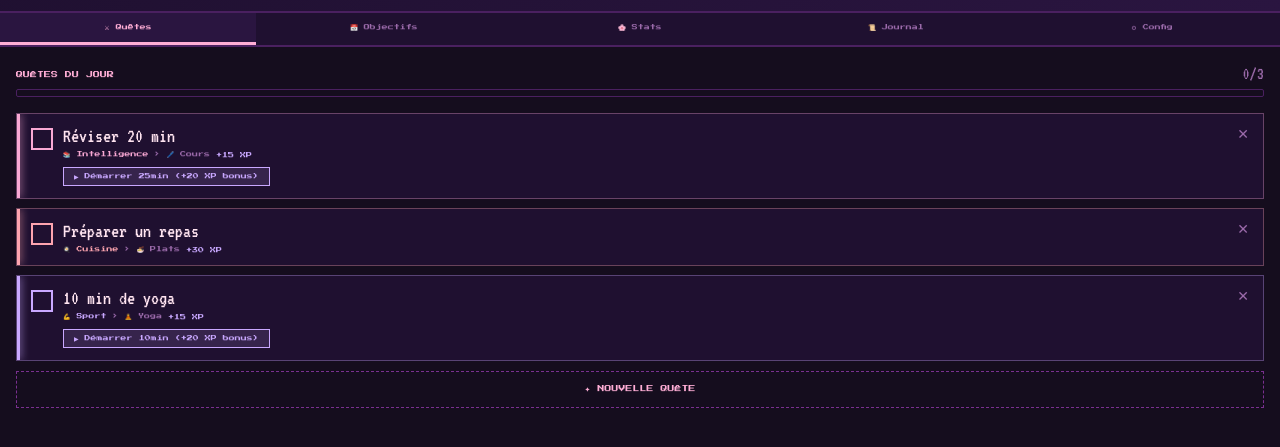
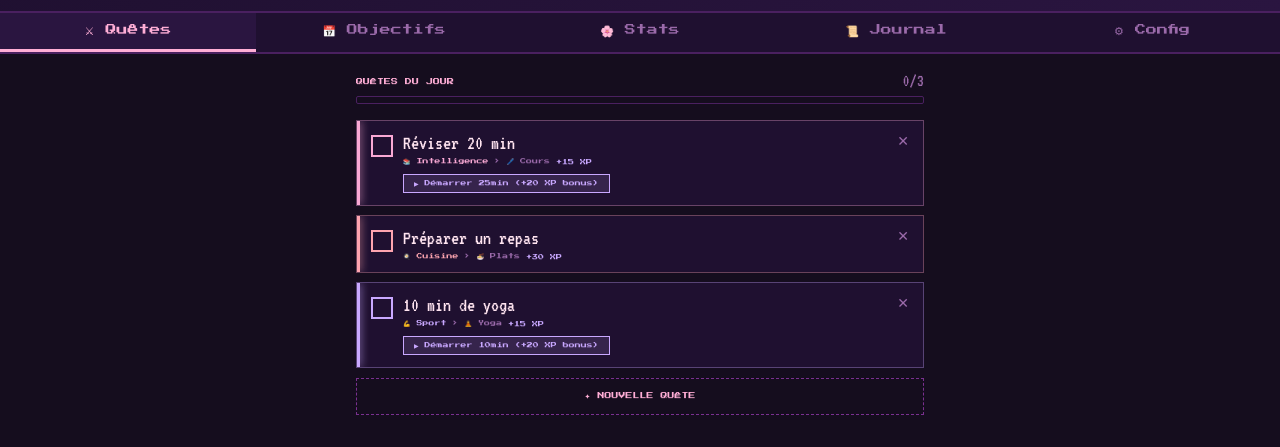
Before and after one commit to Aataye/RPG-LIFE, a plain HTML site: page index.html in a window 1280 px wide. Shown: the part 101-548 px from the top of the page. Drawn offline with nearby package versions, Linux system fonts and the light colour scheme.

Commit message:
Update index.html

```diff
--- a/index.html
+++ b/index.html
@@ -29,7 +29,7 @@
   .float { animation: float 3s ease-in-out infinite; }
   .shimmer { animation: shimmer 3s ease-in-out infinite; }
   .tab-bar { display: flex; border-bottom: 2px solid #4a2060; background: #1f1030; overflow-x: auto; }
-  .tab-btn { flex: 1; padding: 11px 10px; background: transparent; border: none; border-bottom: 3px solid transparent; color: #9b6aaa; font-family: "Press Start 2P"; font-size: 6px; white-space: nowrap; cursor: pointer; }
+  .tab-btn { flex: 1; padding: 11px 10px; background: transparent; border: none; border-bottom: 3px solid transparent; color: #9b6aaa; font-family: "Press Start 2P"; font-size: 11px; white-space: nowrap; cursor: pointer; }
   .tab-btn.active { background: #2a1540; border-bottom-color: #ffaed6; color: #ffaed6; }
   .progress-wrap { background: #150d1e; border: 1px solid #4a2060; border-radius: 2px; overflow: hidden; }
   .progress-fill { height: 100%; border-radius: 2px; transition: width 0.6s; }
@@ -54,7 +54,7 @@
   .sub-card { background: #2a1540; border: 1px solid #2a1540; padding: 9px 12px; margin-bottom: 6px; }
   .toast { position: fixed; top: 20px; left: 50%; transform: translateX(-50%); background: #2a1540; border: 2px solid #ffaed6; box-shadow: 0 0 40px rgba(255,174,214,0.33); padding: 16px 28px; z-index: 9999; text-align: center; min-width: 240px; }
   .header { background: linear-gradient(135deg, #1f1030, #2a1540); border-bottom: 2px solid #4a2060; padding: 14px 18px; }
-  .content { padding: 18px 16px; max-width: 100%; margin: 0 auto; }
+  .content { padding: 18px 16px; max-width: 600px; margin: 0 auto; }
   .section-title { font-family: "Press Start 2P"; font-size: 7px; color: #ffaed6; margin-bottom: 8px; }
   .text-muted { font-family: "Press Start 2P"; font-size: 6px; color: #9b6aaa; }
   .vt { font-family: VT323; }
```
